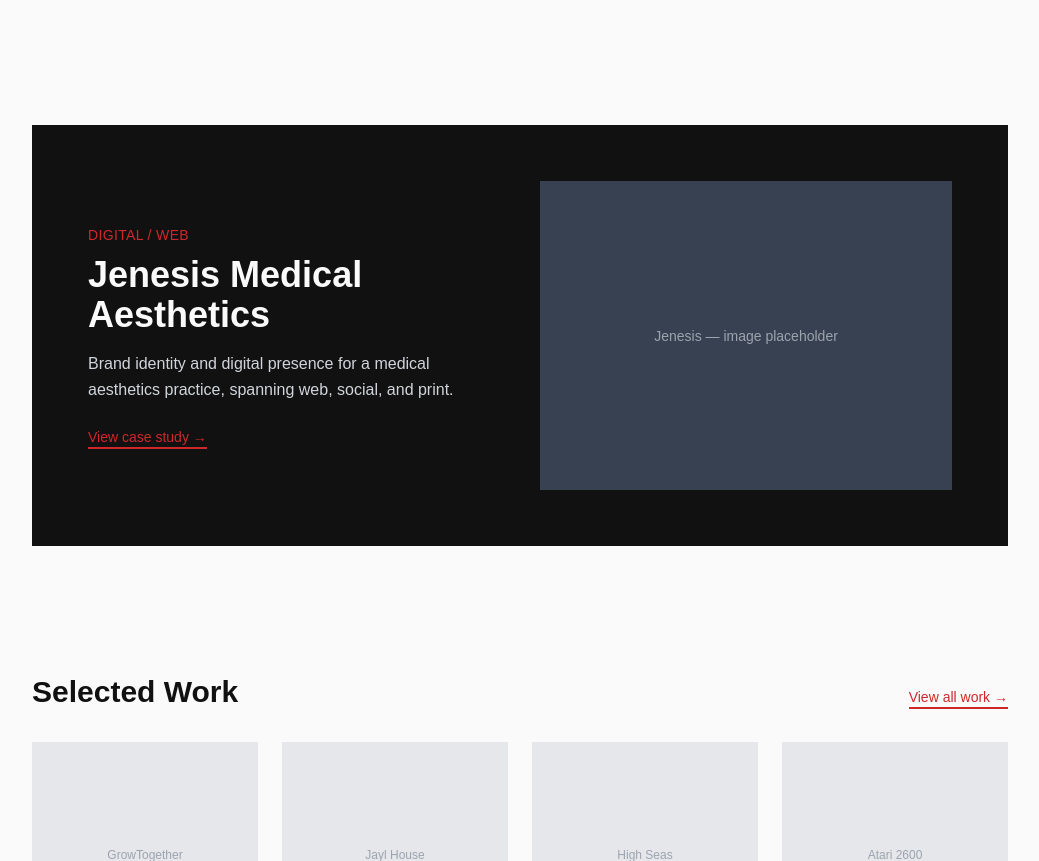
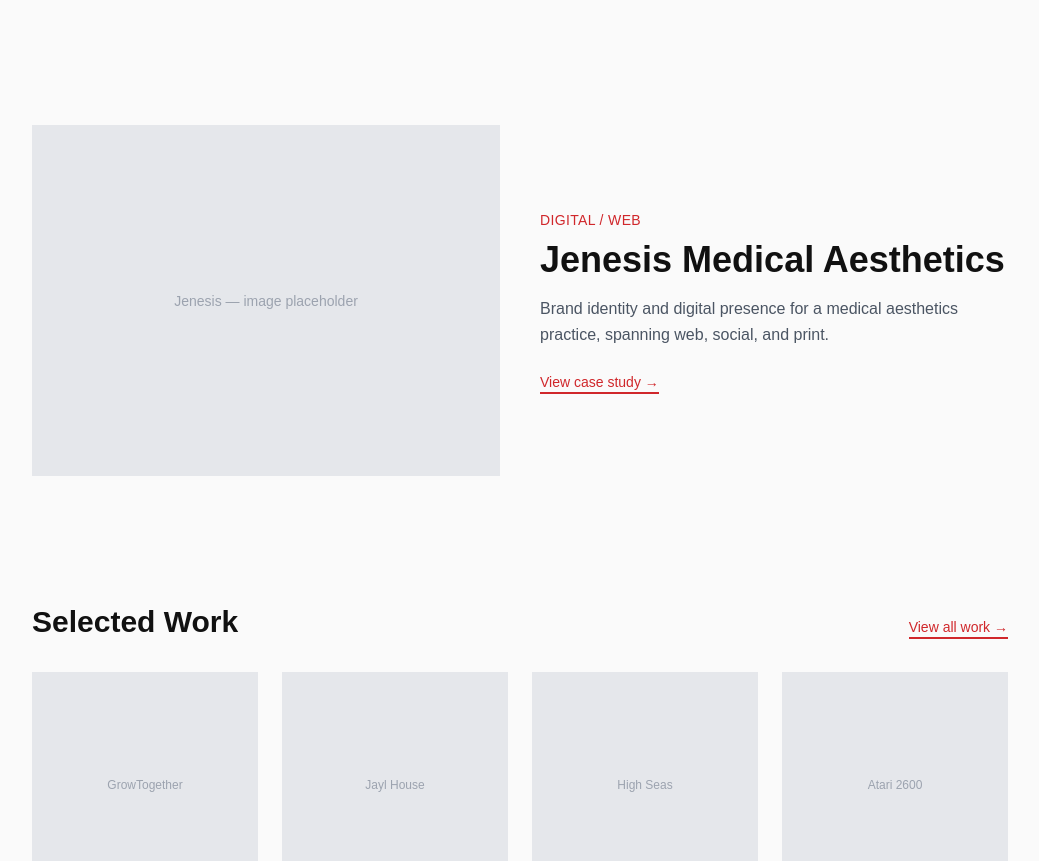
Before and after one commit to drewalfano/drewalfano.github.io, a website: page index.html in a window 1280 px wide. Shown: the part 1357-2218 px from the top of the page, without its empty margins (120-1159 px from the left). Drawn offline with Linux system fonts and the light colour scheme.

Commit message:
Match Jenesis section styling to Soo Falls/Canal District
Jenesis was the only dark section breaking up the homepage's light,
flat rhythm. Switched it to the same alternating image/text layout
on a paper background as the other two feature sections.

```diff
--- a/index.html
+++ b/index.html
@@ -64,21 +64,19 @@
     </section>
 
     <!-- Jenesis highlight -->
-    <section id="jenesis" class="max-w-5xl mx-auto px-6 py-16">
-        <div class="bg-ink text-paper p-10 md:p-14 grid md:grid-cols-2 gap-10 items-center">
-            <div>
+    <section id="jenesis" class="max-w-5xl mx-auto px-6 py-16 grid md:grid-cols-2 gap-10 items-center">
+        <div class="aspect-[4/3] bg-gray-200 flex items-center justify-center order-1">
+            <span class="text-gray-400 text-sm">Jenesis — image placeholder</span>
+        </div>
+        <div class="order-2">
             <span class="text-brand font-body text-sm font-medium uppercase tracking-wide">Digital / Web</span>
             <h2 class="font-display font-extrabold text-3xl md:text-4xl mt-2">Jenesis Medical Aesthetics</h2>
-                <p class="text-gray-300 mt-4 leading-relaxed max-w-md">
+            <p class="text-gray-600 mt-4 leading-relaxed max-w-md">
                 Brand identity and digital presence for a medical aesthetics practice, spanning web, social, and print.
             </p>
             <a href="/work/jenesis-medical-aesthetics" class="inline-block mt-6 font-body font-medium text-sm border-b-2 border-brand text-brand hover:opacity-70">
                 View case study &rarr;
             </a>
-            </div>
-            <div class="aspect-[4/3] bg-gray-700 flex items-center justify-center">
-                <span class="text-gray-400 text-sm">Jenesis — image placeholder</span>
-            </div>
         </div>
     </section>
 
```
Also changed, not shown: dist/output.css. Lines whose indentation alone changed are shown as unchanged.
